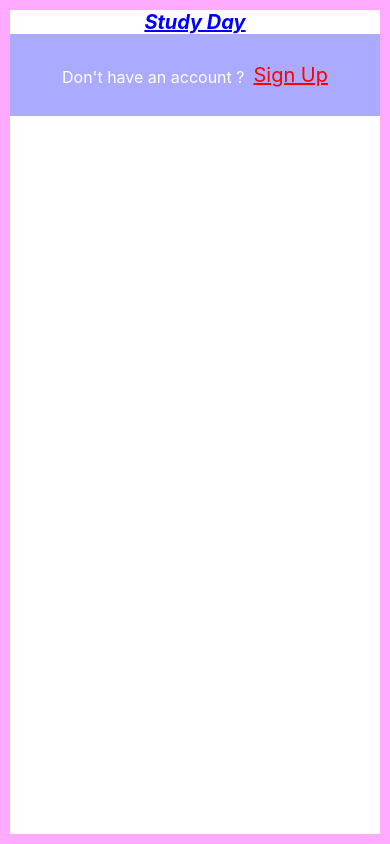
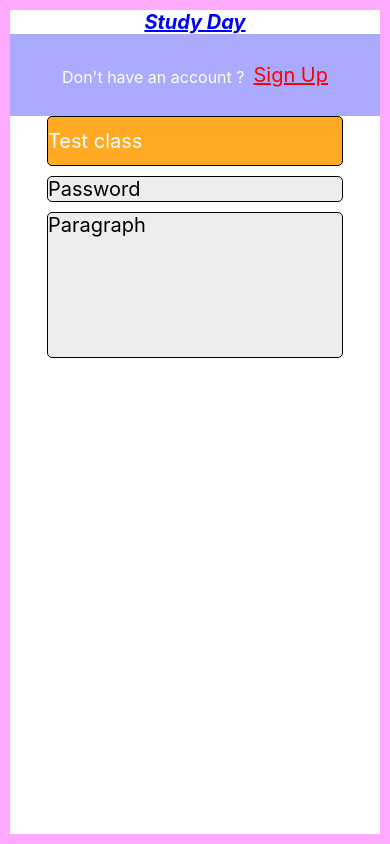
Before and after one commit to Asmatchd/HamzaIntern, a React Native app: screen / in a window 390 px wide. Built offline with nearby package versions, Linux system fonts and the light colour scheme.

Commit message:
textinput done

```diff
--- a/src/screens/basics/Basics1.js
+++ b/src/screens/basics/Basics1.js
@@ -1,7 +1,7 @@
 /* eslint-disable react/self-closing-comp */
 /* eslint-disable react-native/no-inline-styles */
 import React from 'react';
-import {View, Text} from 'react-native';
+import {View, Text, TextInput} from 'react-native';
 
 export class Basics1 extends React.Component {
   render() {
@@ -9,14 +9,16 @@ export class Basics1 extends React.Component {
       <View
         style={{
           backgroundColor: '#faf',
-          height: '100%',
-          width: '100%',
+          // height: '100%',
+          // width: '100%',
           padding: 10,
+          flex: 1,
         }}>
         <View
           style={{
-            height: '100%',
-            width: '100%',
+            flex: 1,
+            // height: '100%',
+            // width: '100%',
             backgroundColor: '#fff',
             // alignItems: 'center',
           }}>
@@ -59,6 +61,65 @@ export class Basics1 extends React.Component {
               Sign Up
             </Text>
           </View>
+
+          <View
+            style={{
+              width: '100%',
+              alignItems: 'center',
+            }}>
+            <TextInput
+              style={{
+                backgroundColor: '#fa2',
+                borderWidth: 1,
+                borderRadius: 5,
+                height: 50,
+                width: '80%',
+                color: '#fff',
+                fontSize: 20,
+              }}
+              placeholder={'Name'}
+              placeholderTextColor={'red'}
+              autoCapitalize={'none'}
+              // autoCapitalize={'characters'}
+              // autoCapitalize={'sentences'}
+              // autoCapitalize={'words'}
+              value={'Test class'}
+              editable={false}
+            />
+
+            <TextInput
+              style={{
+                backgroundColor: '#0001',
+                borderWidth: 1,
+                borderRadius: 5,
+                // height: 50,
+                width: '80%',
+                fontSize: 20,
+                marginTop: 10,
+              }}
+              placeholder={'Password'}
+              maxLength={11}
+              secureTextEntry={true}
+            />
+
+            <TextInput
+              style={{
+                backgroundColor: '#0001',
+                borderWidth: 1,
+                borderRadius: 5,
+                // height: 50,
+                width: '80%',
+                fontSize: 20,
+                marginTop: 10,
+              }}
+              placeholder={'Paragraph'}
+              multiline={true}
+              numberOfLines={6}
+              // keyboardType={'numeric'}
+              // keyboardType={'email-address'}
+              keyboardType={'phone-pad'}
+            />
+          </View>
         </View>
       </View>
     );
```
